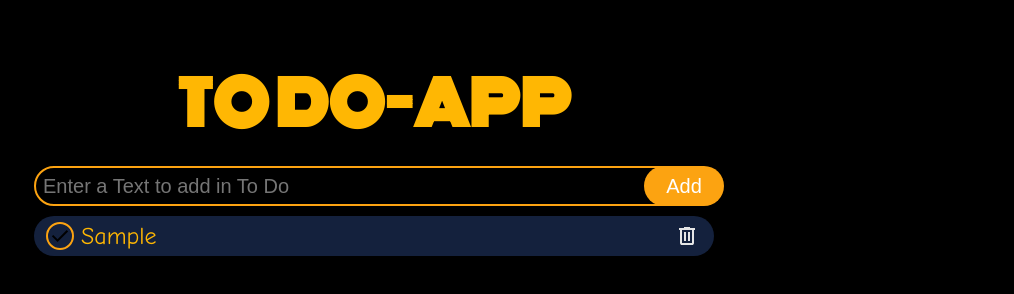
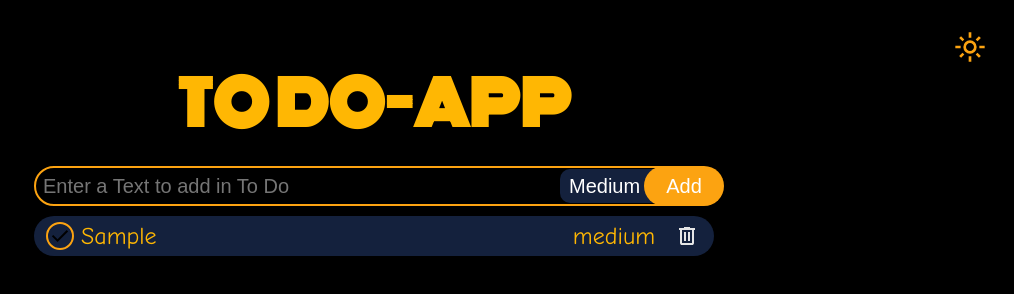
Before and after one commit to phogatsahil98/To-do-app, a plain HTML site: page index.html in a window 1280 px wide. Both pictures are taken after typing "Sample" into the empty fields and a click on the button "Add". Shown: the whole page, without its empty margins (266-1280 px from the left). Drawn offline with Linux system fonts and the light colour scheme.

Commit message:
Fix: Implemented theme toggle and priority-based sorting in To-Do App

```diff
--- a/app.js
+++ b/app.js
@@ -1,23 +1,29 @@
 document.addEventListener('DOMContentLoaded', function () {
     const formInput = document.querySelector('.form-input');
     const todoInput = document.querySelector('#form-input-1');
+    const priorityInput = document.querySelector('#priority-select'); // new
     const todoList = document.querySelector('#to-do-list');
+    const sunIcon = document.querySelector('#light-mode-icon');
+    const moonIcon = document.querySelector('#dark-mode-icon');
+    const body = document.body;
 
-    let allTodos = getTodos(); // Retrieve todos from localStorage
-    updateTodoList(); // Update the list on page load
+    let allTodos = getTodos();
+    updateTodoList();
 
     formInput.addEventListener('submit', function (e) {
         e.preventDefault();
         addTodo();
     });
 
-    // Add new todo
     function addTodo() {
         const todoText = todoInput.value.trim();
+        const priorityValue = priorityInput.value; // get selected priority
+
         if (todoText.length > 0) {
             const todoObject = {
                 text: todoText,
                 completed: false,
+                priority: priorityValue //  store priority
             };
             allTodos.push(todoObject);
             updateTodoList();
@@ -26,16 +32,22 @@ document.addEventListener('DOMContentLoaded', function () {
         }
     }
 
-    // Update the todo list display
     function updateTodoList() {
         todoList.innerHTML = '';
-        allTodos.forEach((todo, todoIndex) => {
+
+        const priorityOrder = { high: 1, medium: 2, low: 3 }; //  sort logic
+
+        // sort tasks by priority before rendering
+        const sortedTodos = [...allTodos].sort((a, b) => {
+            return priorityOrder[a.priority] - priorityOrder[b.priority];
+        });
+
+        sortedTodos.forEach((todo, todoIndex) => {
             const todoItem = createTodoItem(todo, todoIndex);
             todoList.appendChild(todoItem);
         });
     }
 
-    // Create each todo item
     function createTodoItem(todo, todoIndex) {
         const todoId = `todo-${todoIndex}`;
         const todoLI = document.createElement('li');
@@ -48,6 +60,7 @@ document.addEventListener('DOMContentLoaded', function () {
             <path d="M382-240 154-468l57-57 171 171 367-367 57 57-424 424Z"/></svg>
         </label>
         <label class="items-inside" id="to-do-text" for="${todoId}" class="todo-text" >${todo.text}</label>
+        <span class="priority-tag">${todo.priority}</span> <!-- ✅ priority label -->
         <button class="delete-button">
             <svg fill="var(--secondary-color)" xmlns="http://www.w3.org/2000/svg" height="24" viewBox="0 -960 960 960" width="24">
             <path d="M280-120q-33 0-56.5-23.5T200-200v-520h-40v-80h200v-40h240v40h200v80h-40v520q0 33-23.5 56.5T680-120H280Zm400-600H280v520h400v-520ZM360-280h80v-360h-80v360Zm160 0h80v-360h-80v360ZM280-720v520-520Z"/></svg>
@@ -68,39 +81,53 @@ document.addEventListener('DOMContentLoaded', function () {
         return todoLI;
     }
 
-        // Handle checkbox state change
-    checkbox.addEventListener('change', () => {
-        allTodos[todoIndex].completed = checkbox.checked;
-
-        // If checked, mark the text as struck-through, else remove it
-        const todoText = todoLI.querySelector('.todo-text');
-        if (checkbox.checked) {
-            todoText.style.textDecoration = 'line-through';
-            todoText.style.color = 'var(--text-color)';  // Apply your color for crossed-out text
-        } else {
-            todoText.style.textDecoration = 'none';
-            todoText.style.color = '';  // Reset color
-        }
-
-        saveTodos();
-    });
-
-
-    // Delete a todo item
     function deleteTodoItem(todoIndex) {
         allTodos = allTodos.filter((_, i) => i !== todoIndex);
         saveTodos();
         updateTodoList();
     }
 
-    // Save todos to localStorage
     function saveTodos() {
         localStorage.setItem('todos', JSON.stringify(allTodos));
     }
 
-    // Retrieve todos from localStorage
     function getTodos() {
         const todos = localStorage.getItem('todos');
         return todos ? JSON.parse(todos) : [];
     }
+
+
+    if (sunIcon && moonIcon) {
+        // Load theme from localStorage
+        const savedTheme = localStorage.getItem('theme');
+        if (savedTheme === 'dark') {
+            body.classList.add('dark-mode');
+            sunIcon.style.display = 'block';
+            moonIcon.style.display = 'none';
+        } else {
+            body.classList.remove('dark-mode');
+            sunIcon.style.display = 'none';
+            moonIcon.style.display = 'block';
+        }
+
+        // Switch to dark mode
+        moonIcon.addEventListener('click', () => {
+            body.classList.add('dark-mode');
+            localStorage.setItem('theme', 'dark');
+            sunIcon.style.display = 'block';
+            moonIcon.style.display = 'none';
+        });
+
+        // Switch to light mode
+        sunIcon.addEventListener('click', () => {
+            body.classList.remove('dark-mode');
+            localStorage.setItem('theme', 'light');
+            sunIcon.style.display = 'none';
+            moonIcon.style.display = 'block';
+        });
+    } else {
+        console.warn('Icons not found in the DOM!');
+    }
+
+
 });
--- a/index.html
+++ b/index.html
@@ -9,9 +9,23 @@
 </head>
 <body>
     <h1>To DO-App</h1>
+
+    <div class="theme-toggle-container">
+        <svg id="light-mode-icon" class="theme-icon" style="display: none;" xmlns="http://www.w3.org/2000/svg" height="24px" viewBox="0 -960 960 960" width="24px" fill="#e3e3e3">
+        <path d="M480-120q-150 0-255-105T120-480q0-150 105-255t255-105q14 0 27.5 1t26.5 3q-41 29-65.5 75.5T444-660q0 90 63 153t153 63q55 0 101-24.5t75-65.5q2 13 3 26.5t1 27.5q0 150-105 255T480-120Zm0-80q88 0 158-48.5T740-375q-20 5-40 8t-40 3q-123 0-209.5-86.5T364-660q0-20 3-40t8-40q-78 32-126.5 102T200-480q0 116 82 198t198 82Zm-10-270Z"/></svg>
+
+        <svg id="dark-mode-icon" class="theme-icon" xmlns="http://www.w3.org/2000/svg" height="24px" viewBox="0 -960 960 960" width="24px" fill="#e3e3e3">
+        <path d="M480-360q50 0 85-35t35-85q0-50-35-85t-85-35q-50 0-85 35t-35 85q0 50 35 85t85 35Zm0 80q-83 0-141.5-58.5T280-480q0-83 58.5-141.5T480-680q83 0 141.5 58.5T680-480q0 83-58.5 141.5T480-280ZM200-440H40v-80h160v80Zm720 0H760v-80h160v80ZM440-760v-160h80v160h-80Zm0 720v-160h80v160h-80ZM256-650l-101-97 57-59 96 100-52 56Zm492 496-97-101 53-55 101 97-57 59Zm-98-550 97-101 59 57-100 96-56-52ZM154-212l101-97 55 53-97 101-59-57Zm326-268Z"/></svg>
+    </div>
+
     <div class="form-todos">
             <form class="form-input">
                 <input id="form-input-1" type="text" placeholder="Enter a Text to add in To Do" autocomplete="off">
+                <select id="priority-select">
+                    <option value="low">Low</option>
+                    <option value="medium" selected>Medium</option>
+                    <option value="high">High</option>
+                </select>
                 <button id="add-button">Add</button>
             </form>
     <ul id="to-do-list"></ul>
--- a/styles.css
+++ b/styles.css
@@ -48,7 +48,7 @@ html{
     background-color: var(--backrground-color);
 }
 
-body{
+body {
     display: flex;
     padding: 10px;
     align-items: center;
@@ -56,6 +56,7 @@ body{
     flex-direction: column;
     color: var(--secondary-color);
     background-color: var(--backrground-color);
+    transition: background-color 500ms ease, color 500ms ease;
 }
 
 h1{
@@ -178,6 +179,7 @@ input[type="checkbox"]{
     background: none;
     display: flex;
     inset-inline-end: 1;
+    padding-inline-start: 1.25rem;
     border: none;
     justify-content: center;
     align-items: center;
@@ -202,7 +204,7 @@ input[type="checkbox"]{
     }
 
     #add-button {
-        position: static;
+        position : relative;
         inline-size: 100%;
         margin-block-start: 10px;
         padding: 12px;
@@ -232,3 +234,60 @@ input[type="checkbox"]{
         align-self: flex-end;
     }
 }
+
+/* Priority Styling */
+#priority-select {
+    margin-inline-end: 15px;
+    border-radius: 10px;
+    padding: 5px;
+    border-style: none;
+    padding-inline-end: 40px;
+    background-color: var(--accent-color);
+    color: var(--text-color);
+    font-size: 1.25rem;
+  }
+
+#priority-select:focus {
+    background-color: var(--accent-color) !important;
+    color: var(--text-color) !important;
+    border: 2px solid var(--primary-color);
+    outline: none;
+}
+
+/* Theme toggle container */
+.theme-toggle-container {
+    position: absolute;
+    inset-block-start: 1rem;
+    inset-inline-end: 1rem;
+    padding: 15px 12px;
+    z-index: 100;
+    display: flex;
+    gap: 0.5rem;
+    align-items: center;
+}
+
+/* Theme icons */
+.theme-icon {
+    block-size: 2rem;
+    inline-size: 2rem;
+    cursor: pointer;
+    fill: var(--primary-color);
+    transition: transform 300ms ease;
+}
+
+.dark-mode .theme-icon {
+    fill: var(--secondary-color);
+}
+
+.theme-icon:hover {
+    transform: scale(1.5);
+}
+
+.dark-mode {
+    --backrground-color: #FFFFFF;
+    /* --primary-color: #14213D; */
+    --secondary-color: #222222;
+    --text-color: #000000;
+    --accent-color: #E5E5E5;
+    --title-color: #023047;
+}
```
Also changed, not shown: icons/moon.svg (added), icons/sun.svg (added).
